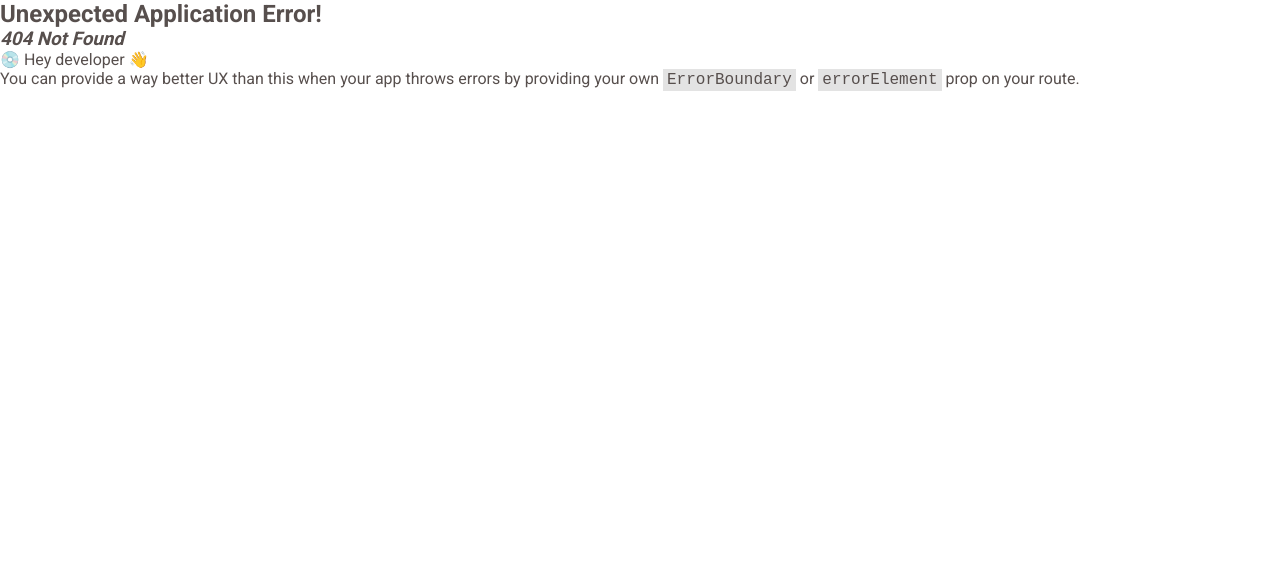
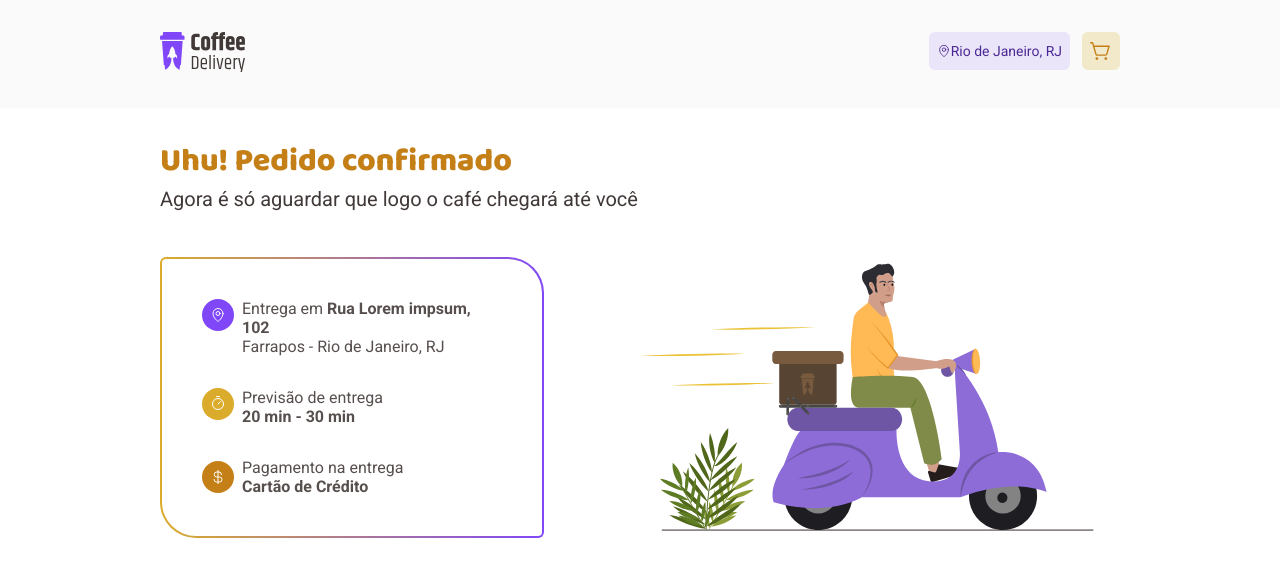
Before and after one commit to danielgmota/coffe-delivery, a React (Vite) app: page /confirmed in a window 1280 px wide. Before the commit this address had no page. Shown: the top 576 px of the page. Built offline with nearby package versions, Linux system fonts and the light colour scheme.

Commit message:
feat: created confirmed page

```diff
--- a/src/Router.tsx
+++ b/src/Router.tsx
@@ -1,6 +1,7 @@
 import { createBrowserRouter } from "react-router-dom";
 import { Home } from "./pages/Home";
 import { Checkout } from "./pages/Checkout";
+import { Confirmed } from "./pages/Confirmed";
 
 export const router = createBrowserRouter([
   {
@@ -11,4 +12,8 @@ export const router = createBrowserRouter([
     path: "checkout",
     element: <Checkout />,
   },
+  {
+    path: "confirmed",
+    element: <Confirmed />,
+  },
 ]);
--- a/src/components/header/Header.tsx
+++ b/src/components/header/Header.tsx
@@ -16,7 +16,7 @@ export function Header() {
             <MapPin />
             Rio de Janeiro, RJ
           </LocationHeader>
-          <Link to="/">
+          <Link to="/checkout">
             <Cart />
           </Link>
         </div>
--- a/src/pages/Checkout/Checkout.tsx
+++ b/src/pages/Checkout/Checkout.tsx
@@ -17,8 +17,11 @@ import { CartItem } from "../../components/cart-item";
 import { Input } from "../../components/input";
 import { Select } from "../../components/select/Select";
 import { Button } from "../../components/button";
+import { useNavigate } from "react-router-dom";
 
 export function Checkout() {
+  const navigate = useNavigate();
+
   return (
     <Layout>
       <CheckoutContainer>
@@ -117,7 +120,9 @@ export function Checkout() {
                   <b>R$ 30</b>
                 </div>
               </div>
-              <Button variant="primary">CONFIRMAR PEDIDO</Button>
+              <Button variant="primary" onClick={() => navigate("/confirmed")}>
+                CONFIRMAR PEDIDO
+              </Button>
             </CheckoutItems>
           </Card>
         </div>
--- /dev/null
+++ b/src/pages/Confirmed/Confirmed.styles.ts
@@ -0,0 +1,67 @@
+import styled from "styled-components";
+
+export const ConfirmedContainer = styled.div`
+  display: flex;
+  flex-direction: column;
+  gap: 2.5rem;
+
+  > div > h3 {
+    font-family: "Baloo 2";
+    font-size: 2rem;
+    font-weight: 800;
+    color: ${(props) => props.theme["yellow-dark"]};
+  }
+
+  > div > p {
+    font-size: 1.25rem;
+    color: ${(props) => props.theme["base-subtitle"]};
+  }
+
+  div:last-child {
+    display: flex;
+    justify-content: space-between;
+    align-items: center;
+  }
+`;
+
+export const CardConfirmed = styled.div`
+  width: 40%;
+  padding: 2.5rem;
+  display: flex;
+  flex-direction: column;
+  align-items: flex-start;
+  gap: 2rem;
+  background: linear-gradient(white, white) padding-box,
+    linear-gradient(to right, #dbac2c, #8047f8) border-box;
+  /* background: ${(props) =>
+    `linear-gradient(white, white) padding-box, linear-gradient(to right,${props.theme["yellow"]},${props.theme["purple"]}) padding-box`}; */
+  border-radius: 0.375rem 2.25rem 0.375rem 2.25rem;
+  border: 2px solid transparent;
+
+  .card__item {
+    display: flex;
+    flex-direction: row;
+    gap: 0.5rem;
+
+    .card__item_icon {
+      width: 2rem;
+      height: 2rem;
+      display: flex;
+      padding: 8px;
+      justify-content: center;
+      align-items: center;
+      border-radius: 100%;
+      color: ${(props) => props.theme["white"]};
+    }
+
+    .card__item_icon_1 {
+      background-color: ${(props) => props.theme["purple"]};
+    }
+    .card__item_icon_2 {
+      background-color: ${(props) => props.theme["yellow"]};
+    }
+    .card__item_icon_3 {
+      background-color: ${(props) => props.theme["yellow-dark"]};
+    }
+  }
+`;
--- /dev/null
+++ b/src/pages/Confirmed/Confirmed.tsx
@@ -0,0 +1,52 @@
+import { CurrencyDollar, MapPin, Timer } from "phosphor-react";
+import { Layout } from "../../components/layout";
+import { CardConfirmed, ConfirmedContainer } from "./Confirmed.styles";
+import confirmed from "../../assets/confirmed.svg";
+
+export function Confirmed() {
+  return (
+    <Layout>
+      <ConfirmedContainer>
+        <div>
+          <h3>Uhu! Pedido confirmado</h3>
+          <p>Agora é só aguardar que logo o café chegará até você</p>
+        </div>
+        <div>
+          <CardConfirmed>
+            <div className="card__item">
+              <div className="card__item_icon card__item_icon_1">
+                <MapPin />
+              </div>
+              <p>
+                Entrega em <b>Rua Lorem impsum, 102</b>
+                <br />
+                Farrapos - Rio de Janeiro, RJ
+              </p>
+            </div>
+            <div className="card__item">
+              <div className="card__item_icon card__item_icon_2">
+                <Timer />
+              </div>
+              <p>
+                Previsão de entrega
+                <br />
+                <b>20 min - 30 min</b>
+              </p>
+            </div>
+            <div className="card__item">
+              <div className="card__item_icon card__item_icon_3">
+                <CurrencyDollar />
+              </div>
+              <p>
+                Pagamento na entrega
+                <br />
+                <b>Cartão de Crédito</b>
+              </p>
+            </div>
+          </CardConfirmed>
+          <img src={confirmed} />
+        </div>
+      </ConfirmedContainer>
+    </Layout>
+  );
+}
--- /dev/null
+++ b/src/pages/Confirmed/index.ts
@@ -0,0 +1 @@
+export * from "./Confirmed";
```
Also changed, not shown: src/assets/confirmed.svg (added).
